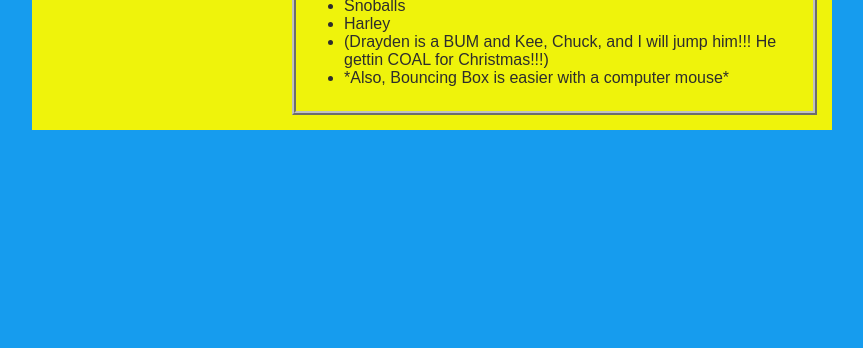
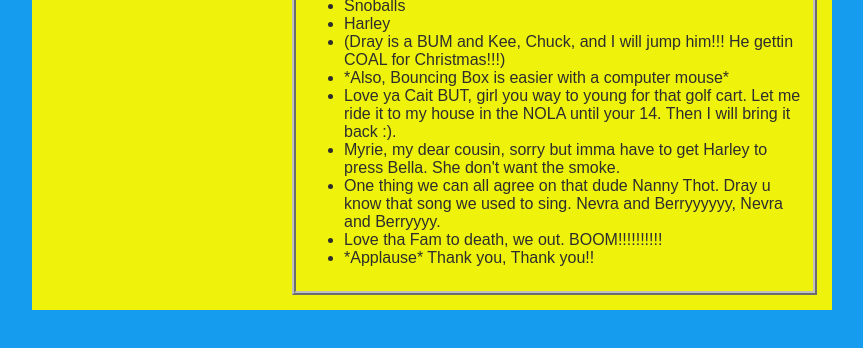
Before and after one commit to CardellHenderson/CardellHenderson.github.io, a plain HTML site: page index.html in a window 1280 px wide. Shown: the part 272-620 px from the top of the page, without its empty margins (208-1071 px from the left). Drawn offline with Linux system fonts and the light colour scheme.

Commit message:
add index.html and css files

```diff
--- a/index.html
+++ b/index.html
@@ -36,8 +36,13 @@
                         <li>Basketball (Russell Westbrook)</li>
                         <li>Snoballs</li>
                         <li>Harley</li>
-                        <li>(Drayden is a BUM and Kee, Chuck, and I will jump him!!! He gettin COAL for Christmas!!!)</li>
+                        <li>(Dray is a BUM and Kee, Chuck, and I will jump him!!! He gettin COAL for Christmas!!!)</li>
                         <li>*Also, Bouncing Box is easier with a computer mouse*</li>
+                        <li>Love ya Cait BUT, girl you way to young for that golf cart. Let me ride it to my house in the NOLA until your 14. Then I will bring it back :).</li>
+                        <li>Myrie, my dear cousin, sorry but imma have to get Harley to press Bella. She don't want the smoke.</li>
+                        <li>One thing we can all agree on that dude Nanny Thot. Dray u know that song we used to sing. Nevra and Berryyyyyy, Nevra and Berryyyy.</li>
+                        <li>Love tha Fam to death, we out. BOOM!!!!!!!!!!</li>
+                        <li>*Applause*   Thank you, Thank you!!</li>
                     </ul>
                 </div>
 
```
